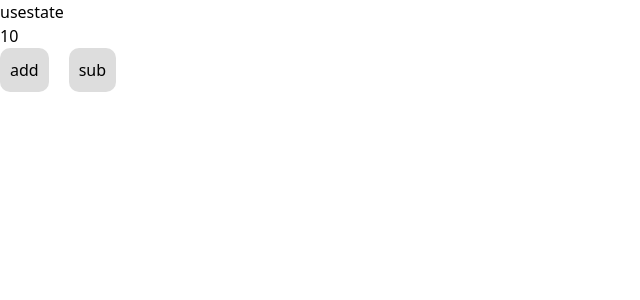
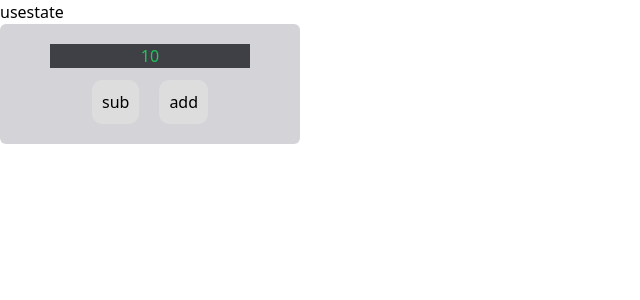
Before and after one commit to Gisellyrock/Next-CBF-Course, a Next.js app: page /usestate/usestate in a window 1280 px wide. Shown: the top 300 px of the page, without its empty margins (0-640 px from the left). Built offline with nearby package versions, Linux system fonts and the light colour scheme.

Commit message:
feat:recebendo funcao de componente

```diff
--- a/src/components/DisplayState.tsx
+++ b/src/components/DisplayState.tsx
@@ -1,9 +1,23 @@
-interface DisplayStateProps{
-  valor:number
+interface DisplayStateProps {
+  valor: number;
+  fadicionar: any;
+  fsubtrair: any;
 }
 
-export default function DisplayState(props:any){
-  return(
-    <div>{props.valor}</div>
-  )
+export default function DisplayState(props: DisplayStateProps) {
+  return (
+    <div className="flex flex-col p-5 rounded-md bg-zinc-300 justify-center items-center w-[300px]">
+      <div className="flex bg-zinc-700 text-green-500 justify-center items-center w-[200px] mb-3">
+        {props.valor}
+        </div>
+        <div className="flex gap-5">
+          <button className="btnPadrao" onClick={props.fsubtrair}>
+            sub
+          </button>
+          <button className="btnPadrao" onClick={props.fadicionar}>
+            add
+          </button>
+        </div>
+      </div>
+  );
 }
--- a/src/pages/usestate/usestate.tsx
+++ b/src/pages/usestate/usestate.tsx
@@ -18,11 +18,7 @@ export default function usestate(){
   return(
     <div>
       usestate
-      <DisplayState valor={cont}></DisplayState>
-      <div className='flex gap-5'>
-      <button className="btnPadrao" onClick={adicionar}>add</button>
-      <button className="btnPadrao" onClick={subtrair}>sub</button>
-      </div>
+      <DisplayState valor={cont} fadicionar={adicionar} fsubtrair={subtrair}></DisplayState>
     </div>
   )
 }
```
